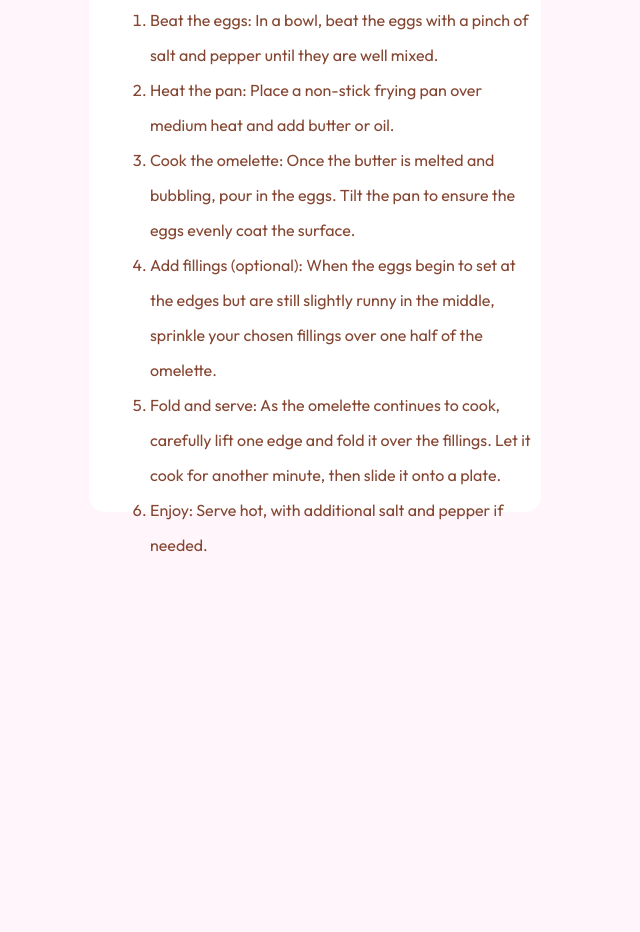
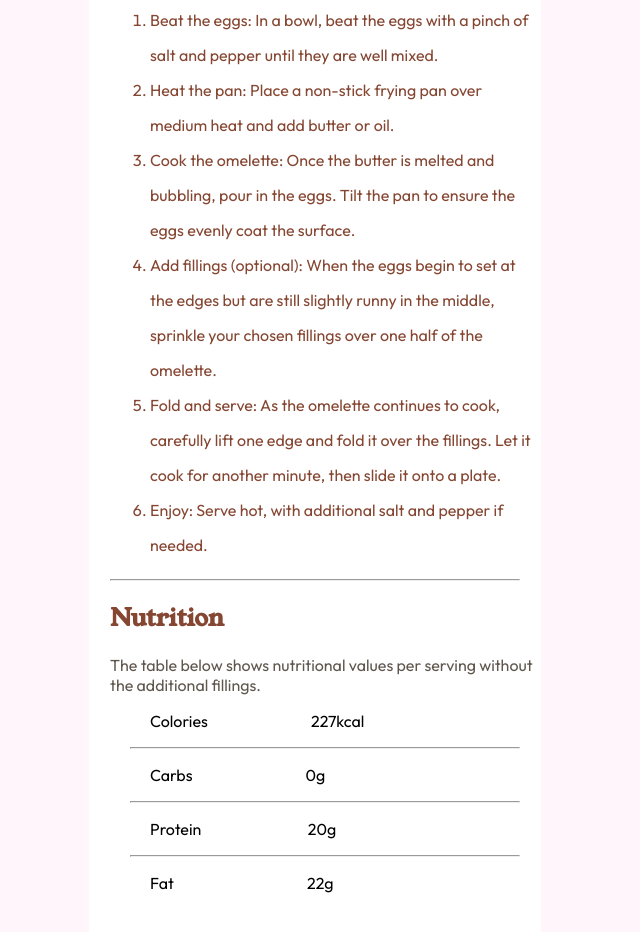
Before and after one commit to muhammedhuseynli/PracticeTask3, a plain HTML site: page index.html in a window 1280 px wide. Shown: the part 980-1912 px from the top of the page, without its empty margins (325-965 px from the left). Before the commit the page ends 1543 px from the top, so only its background shows below. Drawn offline with Linux system fonts and the light colour scheme.

Commit message:
fourthSection

```diff
--- a/css/main.css
+++ b/css/main.css
@@ -10,12 +10,11 @@ hr{
 div.mainDiv{
     margin: auto;
     width: 450px;
-    height: 1440px;
+    height: 1900px;
     background-color: white;
     margin-top: 50px;
     border: 1px solid white;
     border-radius: 15px;
-    position: relative;
 }
 
 div.imgDiv > img{
@@ -90,3 +89,22 @@ section.thirdSection > ol{
     color: hsl(14, 45%, 36%);
     line-height: 35px;
 }
+
+section.fourthSection{
+    margin-left: 20px;
+}
+
+section.fourthSection > h1{
+    font-family: 'Young Serif', serif;
+    color: hsl(14, 45%, 36%);
+}
+
+section.fourthSection > p{
+    font-family: 'Outfit', sans-serif;
+    color: hsl(30, 10%, 34%);
+}
+
+section.fourthSection > pre{
+    font-family: 'Outfit', sans-serif;
+    margin-left: 40px;
+}
--- a/index.html
+++ b/index.html
@@ -61,39 +61,54 @@
         <h1>Instructions</h1>
         <ol>
           <li>
-             Beat the eggs: In a bowl, beat the eggs with a pinch of salt and
+            Beat the eggs: In a bowl, beat the eggs with a pinch of salt and
             pepper until they are well mixed.
           </li>
 
           <li>
-             Heat the pan: Place a non-stick frying pan over medium heat and
-            add butter or oil.
+            Heat the pan: Place a non-stick frying pan over medium heat and add
+            butter or oil.
           </li>
 
           <li>
-             Cook the omelette: Once the butter is melted and bubbling, pour
-            in the eggs. Tilt the pan to ensure the eggs evenly coat the
-            surface.
+            Cook the omelette: Once the butter is melted and bubbling, pour in
+            the eggs. Tilt the pan to ensure the eggs evenly coat the surface.
           </li>
 
           <li>
-             Add fillings (optional): When the eggs begin to set at the edges
-            but are still slightly runny in the middle, sprinkle your chosen
+            Add fillings (optional): When the eggs begin to set at the edges but
+            are still slightly runny in the middle, sprinkle your chosen
             fillings over one half of the omelette.
           </li>
 
           <li>
-             Fold and serve: As the omelette continues to cook, carefully lift
+            Fold and serve: As the omelette continues to cook, carefully lift
             one edge and fold it over the fillings. Let it cook for another
             minute, then slide it onto a plate.
           </li>
 
-          <li>
-             Enjoy: Serve hot, with additional salt and pepper if needed.
-          </li>
+          <li>Enjoy: Serve hot, with additional salt and pepper if needed.</li>
         </ol>
       </section>
 
+      <hr />
+
+      <section class="fourthSection">
+        <h1>Nutrition</h1>
+        <p>
+          The table below shows nutritional values per serving without the
+          additional fillings.
+        </p>
+
+        <!-- I will change-->
+        <pre>Colories                               227kcal</pre>
+        <hr>
+        <pre>Carbs                                  0g</pre>
+        <hr>
+        <pre>Protein                                20g</pre>
+        <hr>
+        <pre>Fat                                        22g</pre>
+      </section>
     </div>
   </body>
 </html>
```
